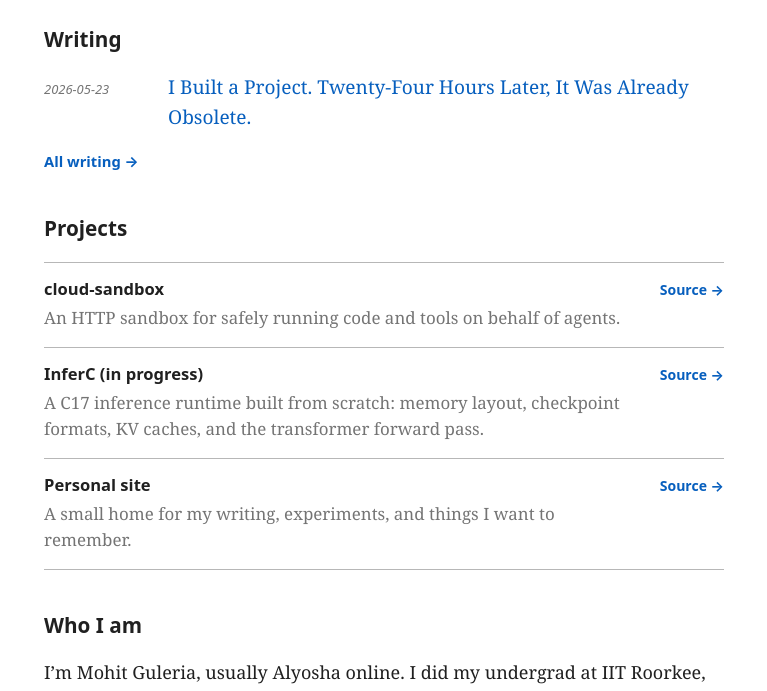
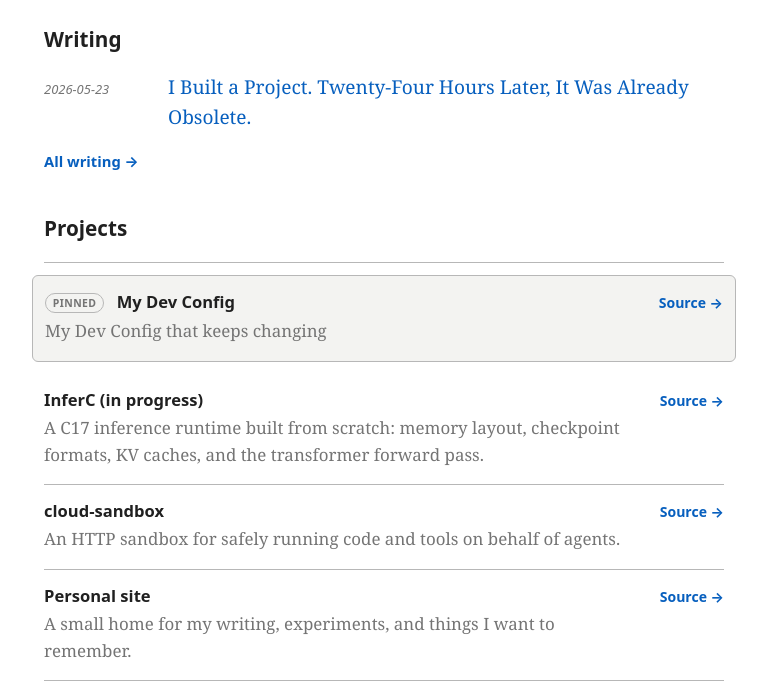
Before and after one commit to alyosha31/personal-site, an Astro site: page / in a window 1280 px wide. Shown: the part 100-791 px from the top of the page, without its empty margins (256-1023 px from the left). Built offline with nearby package versions, Linux system fonts and the light colour scheme; Astro itself is replaced by a stand-in of ours.

Commit message:
featured pinned projects

```diff
--- a/src/content.config.ts
+++ b/src/content.config.ts
@@ -18,7 +18,7 @@ const projects = defineCollection({
     title: z.string(),
     description: z.string(),
     source: z.string().url(),
-    order: z.number().default(0),
+    order: z.number().default(999),
     status: z.string().optional(),
     draft: z.boolean().default(false),
   }),
--- a/src/content/projects/cloud-sandbox.md
+++ b/src/content/projects/cloud-sandbox.md
@@ -2,5 +2,5 @@
 title: "cloud-sandbox"
 description: "An HTTP sandbox for safely running code and tools on behalf of agents."
 source: "https://github.com/alyosha31/cloud-sandbox"
-order: 1
+order: 2
 ---
--- /dev/null
+++ b/src/content/projects/dev-config.md
@@ -0,0 +1,6 @@
+---
+title: "My Dev Config"
+description: "My Dev Config that keeps changing"
+source: "https://github.com/alyosha31/dev_config"
+order: 0
+---
--- a/src/content/projects/inferc.md
+++ b/src/content/projects/inferc.md
@@ -2,6 +2,6 @@
 title: "InferC"
 description: "A C17 inference runtime built from scratch: memory layout, checkpoint formats, KV caches, and the transformer forward pass."
 source: "https://github.com/alyosha31/inferC"
-order: 2
+order: 1
 status: "in progress"
 ---
--- a/src/pages/index.astro
+++ b/src/pages/index.astro
@@ -6,13 +6,20 @@ const posts = (await getCollection('posts'))
   .filter((post) => !post.data.draft)
   .sort((a, b) => b.data.date.valueOf() - a.data.date.valueOf());
 
-const projects = (await getCollection('projects'))
-  .filter((project) => !project.data.draft)
-  .sort((a, b) => a.data.order - b.data.order);
+const visibleProjects = (await getCollection('projects'))
+  .filter((project) => !project.data.draft);
+
+const compareProjects = (a: typeof visibleProjects[number], b: typeof visibleProjects[number]) =>
+  a.data.order - b.data.order || a.data.title.localeCompare(b.data.title);
+
+const projects = [
+  ...visibleProjects.filter((project) => project.data.order === 0).sort(compareProjects),
+  ...visibleProjects.filter((project) => project.data.order !== 0).sort(compareProjects),
+];
 ---
 
 <SiteLayout
-  description="Alyosha's personal site — writing, software projects, and notes."
+        description="Alyosha's personal site. Software, Papers, and Notes."
   shellClass="home-shell"
 >
       <section>
@@ -34,9 +41,10 @@ const projects = (await getCollection('projects'))
         <h2>Projects</h2>
         <div class="project-list">
           {projects.map((project) => (
-            <article>
+            <article class:list={{ 'project-featured': project.data.order === 0 }}>
               <div>
                 <h3>
+                  {project.data.order === 0 && <span class="project-pin">Pinned</span>}
                   {project.data.title}
                   {project.data.status && <span aria-label={project.data.status}> ({project.data.status})</span>}
                 </h3>
--- a/src/styles/global.css
+++ b/src/styles/global.css
@@ -80,8 +80,29 @@ h3 { font-size: .92rem; font-weight: 750; }
 
 .project-list { border-top: 1px solid var(--border); }
 .project-list article { display: flex; align-items: flex-start; justify-content: space-between; gap: 20px; padding: 16px 0; border-bottom: 1px solid var(--border); }
+.project-list article.project-featured {
+  margin: 12px -12px;
+  padding: 16px 12px;
+  border: 1px solid var(--border);
+  border-radius: 6px;
+  background: var(--soft);
+}
 .project-list article p { margin: 5px 0 0; color: var(--muted); font-size: .94rem; }
 .project-list article > a { flex: none; font-family: var(--font-sans); font-size: .78rem; font-weight: 700; }
+.project-pin {
+  display: inline-block;
+  margin-right: .45rem;
+  padding: .14rem .38rem;
+  border: 1px solid var(--border);
+  border-radius: 999px;
+  color: var(--muted);
+  font-family: var(--font-sans);
+  font-size: .58rem;
+  font-weight: 800;
+  letter-spacing: .04em;
+  text-transform: uppercase;
+  vertical-align: .12em;
+}
 .link-list { padding-left: 1.25rem; }
 .link-list li { margin-bottom: .45rem; }
 .home-shell footer { margin-top: 3rem; padding-top: 1rem; border-top: 1px solid var(--border); color: var(--muted); font-family: var(--font-sans); font-size: .68rem; }
@@ -192,6 +213,7 @@ h3 { font-size: .92rem; font-weight: 750; }
   .home-shell { padding: 25px 0 55px; }
   .post-list a { grid-template-columns: 1fr; gap: 1px; }
   .project-list article { display: block; }
+  .project-list article.project-featured { margin-right: -8px; margin-left: -8px; padding-right: 8px; padding-left: 8px; }
   .project-list article > a { display: inline-block; margin-top: 10px; }
   .document-list > a { grid-template-columns: 1fr 30px; gap: 4px; }
   .document-list time, .document-list > a div { grid-column: 1; }
```
Also changed, not shown: README.md.
